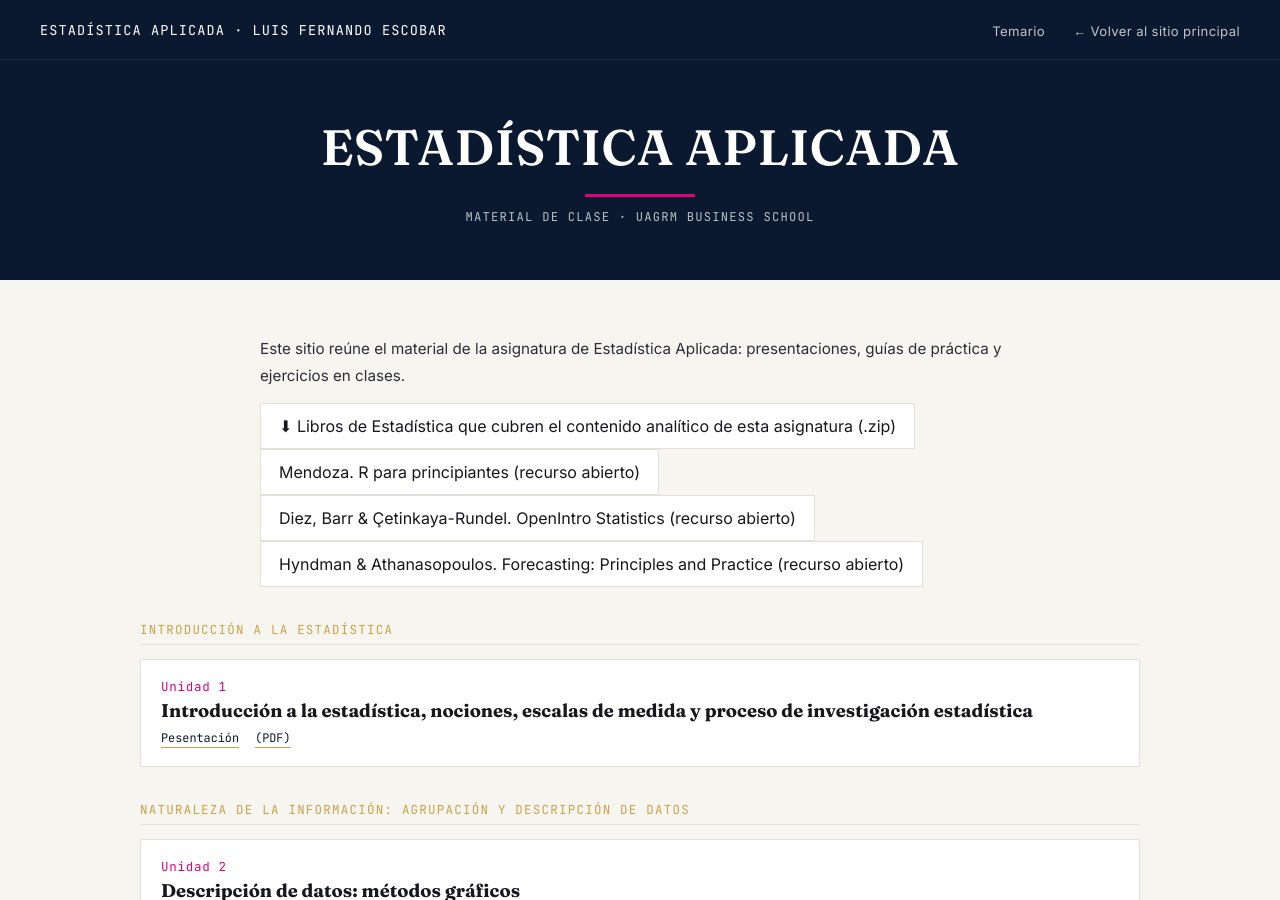
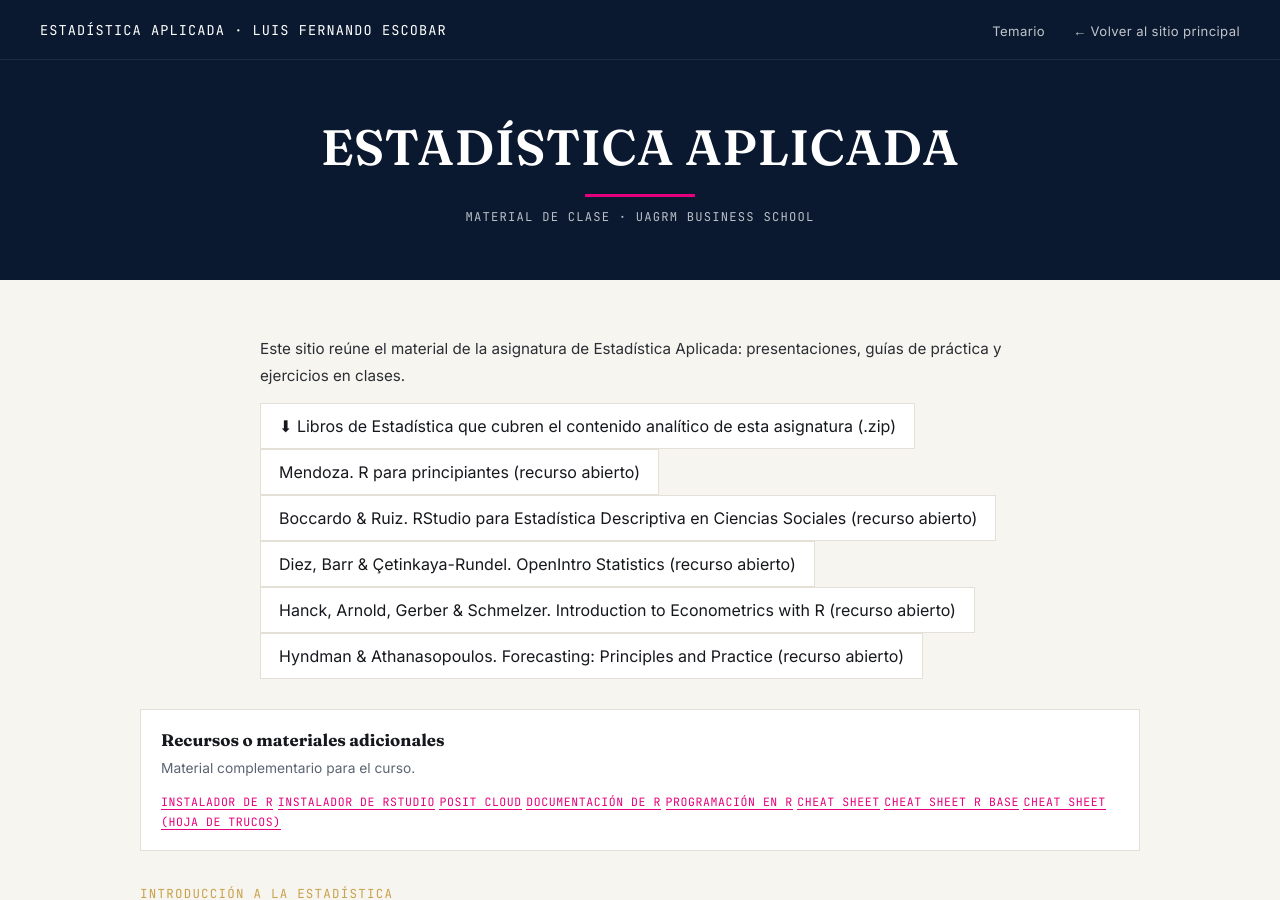
Before and after one commit to LFernandoEscobarC/estadistica, a Jekyll site: the page built from index.md, in a window 1280 px wide and 900 px high. Built offline with Jekyll 4.4.1, drawn with Linux system fonts in a browser that asks for light colours.

Commit message:
Update index.md

```diff
--- a/index.md
+++ b/index.md
@@ -26,8 +26,16 @@ title: Temario
          Mendoza. R para principiantes (recurso abierto)
       </a>
       <a class="card" style="display:inline-block; padding:12px 18px;"
+         href="https://bookdown.org/gboccardo/manual-ED-UCH/">
+         Boccardo & Ruiz. RStudio para Estadística Descriptiva en Ciencias Sociales (recurso abierto)
+      </a>
+      <a class="card" style="display:inline-block; padding:12px 18px;"
          href="https://openintrostat.github.io/oilabs-tidy/">
          Diez, Barr & Çetinkaya-Rundel. OpenIntro Statistics (recurso abierto)
+      </a>
+      <a class="card" style="display:inline-block; padding:12px 18px;"
+         href="https://www.econometrics-with-r.org/index.html">
+         Hanck, Arnold, Gerber & Schmelzer. Introduction to Econometrics with R (recurso abierto)
       </a>
       <a class="card" style="display:inline-block; padding:12px 18px;"
          href="https://otexts.com/fpp3/">
@@ -35,6 +43,19 @@ title: Temario
       </a>
     </p>
   </section>
+
+  <div class="card">
+      <h4>Recursos o materiales adicionales</h4>
+      <p>Material complementario para el curso.</p>
+      <a class="link" href="https://www.r-project.org/">Instalador de R</a>
+    <a class="link" href="https://www.rstudio.com/products/rstudio/download/preview/">Instalador de RStudio</a>
+    <a class="link" href="https://posit.cloud/">Posit cloud</a>
+    <a class="link" href="https://www.rdocumentation.org/">Documentación de R</a>
+    <a class="link" href="https://r-coder.com/inicio/">Programación en R</a>
+    <a class="link" href="https://opensource.posit.co/resources/cheatsheets/">Cheat sheet</a>
+    <a class="link" href="https://rstudio.github.io/cheatsheets/translations/spanish/base-r_es.pdf">Cheat sheet R base</a>
+    <a class="link" href="https://rstudio.github.io/cheatsheets/translations.html#spanish">Cheat sheet (hoja de trucos)</a>
+    </div>
 
   <div class="axis-title">Introducción a la Estadística</div>
   <ul class="class-list">
```
